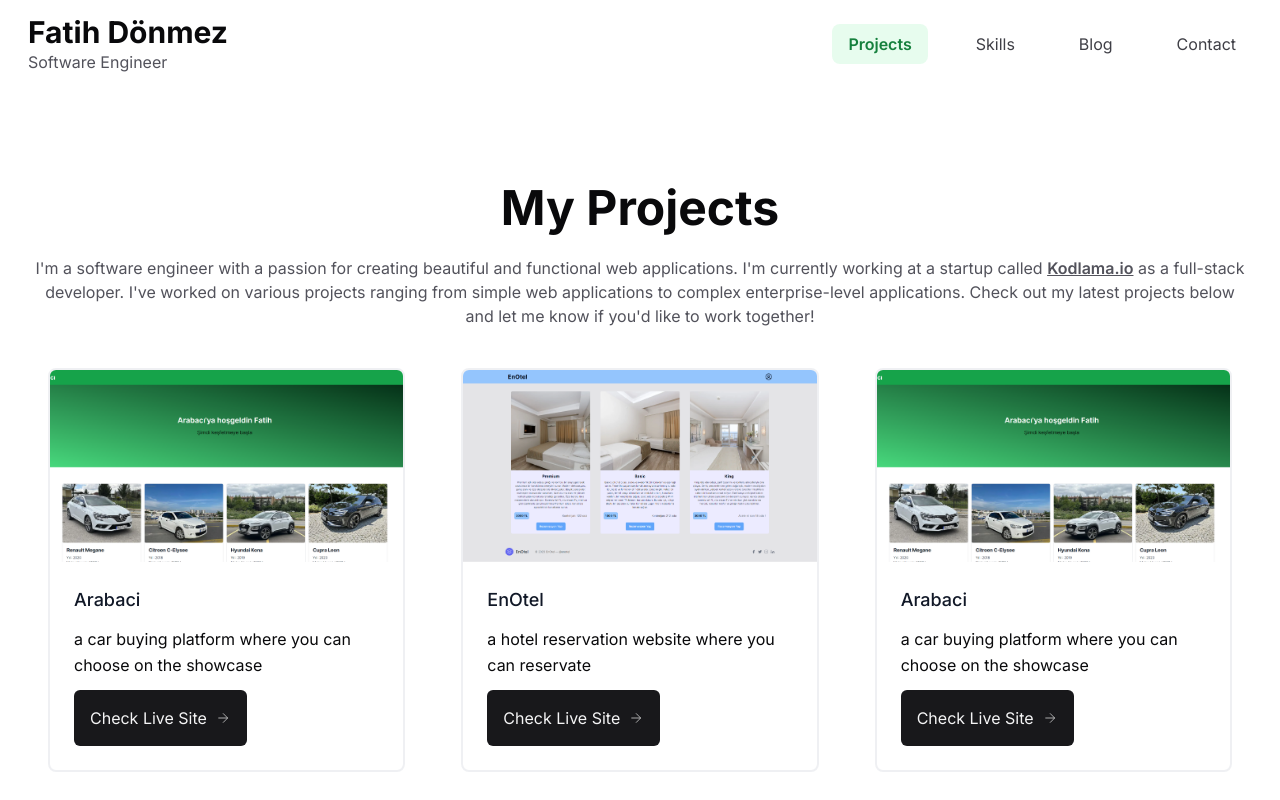
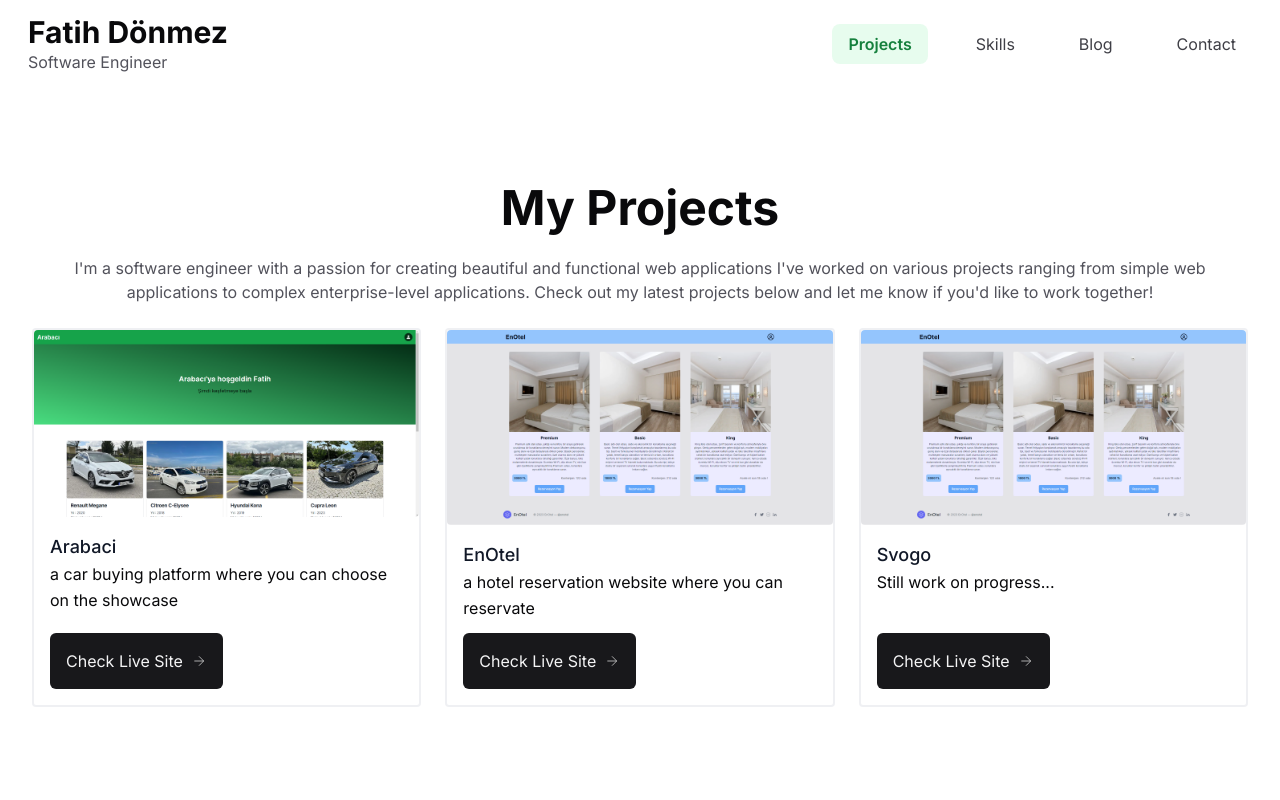
Before and after one commit to fadonmez/portfolio, a Next.js app: page /projects in a window 1280 px wide. Shown: the top 800 px of the page. Built offline with nearby package versions, Linux system fonts and the light colour scheme.

Commit message:
code optimization.

```diff
--- a/app/(root)/(home)/page.tsx
+++ b/app/(root)/(home)/page.tsx
@@ -17,26 +17,15 @@ export default function Home() {
         </h1>
         <p className='text-zinc-600 text-center mt-6 text-md md:text-lg'>
           I&apos;m a software engineer with a passion for creating beautiful and
-          functional web applications. I&apos;m currently working at a startup
-          called{' '}
-          <a
-            className='font-semibold underline'
-            href='https://tayfun.net/'
-            target='_blank'
-          >
-            Kodlama.io
-          </a>
-          , where I&apos;ve been developing web applications for a while. I have
+          functional web applications. I have
           a background in computer science and have a strong understanding of
-          object-oriented programming.{' '}
-          <span className='hidden md:block'>
-            I&apos;m a quick learner and collaborate closely with clients to
-            create efficient, scalable, and user-friendly solutions that solveé
+          object-oriented programming. I&apos;m a quick learner and collaborate closely with clients to
+            create efficient, scalable, and user-friendly solutions that solve
             real-world problems. I&apos;m excited to continue my journey as a
             software engineer and to contribute my skills to the world of web
             development. Thank you for taking the time to visit my portfolio and
             blog. Let&apos;s work together to bring your ideas to life!
-          </span>
+
         </p>
         <Link href='/contact'>
           <Button className=' font-semibold px-6 py-3 rounded-md mt-6 '>
--- a/app/(root)/blog/[id]/page.tsx
+++ b/app/(root)/blog/[id]/page.tsx
@@ -36,8 +36,8 @@ export async function generateMetadata({ params }: any): Promise<Metadata> {
 }
 
 export async function generateStaticParams() {
-  const blogIds = await getBlogs({});
-  return blogIds.blogs.map((blog: any) => {
+  const blogIds = await getBlogs();
+  return blogIds.map((blog: any) => {
     return { id: blog._id.toString() };
   });
 }
--- a/app/(root)/blog/page.tsx
+++ b/app/(root)/blog/page.tsx
@@ -1,8 +1,8 @@
 import BlogCard from '@/components/BlogCard';
 import { MotionDiv } from '@/components/MotionDiv';
-import { getData } from '@/lib/utils';
 import { Metadata } from 'next';
 import React from 'react';
+import {getBlogs} from "@/lib/actions/blog.action";
 
 export const metadata: Metadata = {
   title: 'Blog',
@@ -24,7 +24,8 @@ const container = {
 };
 
 const Blog = async () => {
-  const blogs = await getData();
+  const blogs = await getBlogs();
+
 
   return (
     <MotionDiv
@@ -33,7 +34,7 @@ const Blog = async () => {
       transition={{ duration: 0.5, delay: 0.1, ease: 'easeInOut' }}
       className='container flex flex-col justify-start py-6 lg:py-24  items-center gap-6 flex-1 w-full'
     >
-      <h2 className='text-5xl font-bold text-center '>My Blog</h2>
+      <h2 className='text-5xl font-bold text-center'>My Blog</h2>
       <p className='text-center text-md text-zinc-600'>
         Welcome to my blog, where I share my thoughts and experiences with.
       </p>
--- a/app/(root)/layout.tsx
+++ b/app/(root)/layout.tsx
@@ -1,4 +1,5 @@
 import Header from '@/components/Header';
+import React from "react";
 
 export default function HomeLayout({
   children,
--- a/app/(root)/projects/page.tsx
+++ b/app/(root)/projects/page.tsx
@@ -27,16 +27,7 @@ const Projects = () => {
       <h2 className='text-5xl font-bold text-center '>My Projects</h2>
       <p className='text-center text-md text-zinc-600'>
         I&apos;m a software engineer with a passion for creating beautiful and
-        functional web applications. I&apos;m currently working at a startup
-        called{' '}
-        <a
-          className='font-semibold underline'
-          href='XXXXXXXXXXXXXXXXXXX'
-          target='_blank'
-        >
-          Kodlama.io
-        </a>{' '}
-        as a full-stack developer. I&apos;ve worked on various projects ranging
+        functional web applications I&apos;ve worked on various projects ranging
         from simple web applications to complex enterprise-level applications.
         Check out my latest projects below and let me know if you&apos;d like to
         work together!
@@ -45,7 +36,7 @@ const Projects = () => {
         variants={container}
         initial='hidden'
         animate='visible'
-        className='grid grid-cols-1 md:grid-cols-2 lg:grid-cols-3 place-items-center  gap-6 '
+        className='grid grid-cols-1 md:grid-cols-2 lg:grid-cols-3 place-items-start  gap-6 '
       >
         {projects.map((project) => (
           <ProjectCard key={project.title} project={project} />
--- a/app/api/blogs/route.ts
+++ /dev/null
@@ -1,24 +0,0 @@
-import Blog from '@/database/blog.model';
-import { connectToDatabase } from '@/lib/mongoose';
-import { revalidatePath } from 'next/cache';
-import { NextRequest, NextResponse } from 'next/server';
-
-export async function GET(req: NextRequest) {
-  // Query parametrelerine erişim
-  const { searchParams } = new URL(req.url);
-  const token = searchParams.get('secret');
-  if (token !== process.env.API_SECRET) {
-    return NextResponse.json({ message: 'Invalid token' }, { status: 401 });
-  }
-  try {
-    connectToDatabase();
-    const blogs = await Blog.find({}).sort({ createdAt: -1 });
-    revalidatePath('/api/blogs');
-    revalidatePath('/blog');
-    revalidatePath('/admin');
-    return NextResponse.json(blogs);
-  } catch (error) {
-    console.error(error);
-    throw error;
-  }
-}
--- a/app/layout.tsx
+++ b/app/layout.tsx
@@ -2,6 +2,7 @@ import type { Metadata } from 'next';
 import { Inter } from 'next/font/google';
 import './globals.css';
 import { Toaster } from '@/components/ui/toaster';
+import {ReactNode} from "react";
 
 const inter = Inter({ subsets: ['latin'] });
 
@@ -13,7 +14,7 @@ export const metadata: Metadata = {
 export default function RootLayout({
   children,
 }: {
-  children: React.ReactNode;
+  children: ReactNode;
 }) {
   return (
     <html lang='en'>
--- a/components/shared/ProjectCard.tsx
+++ b/components/shared/ProjectCard.tsx
@@ -23,21 +23,14 @@ const item = {
 };
 const ProjectCard = ({ project }: IProps) => {
   return (
-    <MotionDiv variants={item} className='p-4 '>
-      <div className='h-full border-2 border-gray-200 border-opacity-60 rounded-lg overflow-hidden'>
-        <Image
-          className='lg:h-48 md:h-36 w-full object-cover object-center'
-          src={project.image}
-          alt='blog'
-          width={500}
-          height={500}
-        />
-        <div className='p-6'>
-          <h1 className='title-font text-lg font-medium text-gray-900 mb-3'>
+    <MotionDiv variants={item} className='h-full flex flex-col rounded border-2 border-gray-200 border-opacity-60'>
+      <Image src={project.image} alt='image' width={1000} height={1000} className='rounded w-full' />
+      <div className='p-4  flex flex-col h-full'>
+        <h1 className='title-font text-lg font-medium text-gray-900'>
           {project.title}
         </h1>
         <p className='leading-relaxed mb-3'>{project.description}</p>
-          <div className='flex items-center flex-wrap '>
+        <div className='flex items-center flex-wrap mt-auto '>
           <a
               href={project.link}
               target='_blank'
@@ -56,7 +49,6 @@ const ProjectCard = ({ project }: IProps) => {
           </a>
         </div>
       </div>
-      </div>
     </MotionDiv>
   );
 };
--- a/constants/projects.ts
+++ b/constants/projects.ts
@@ -14,15 +14,9 @@ export const projects: Projects[] = [
     link: 'https://en-otel-v2.vercel.app',
   },
   {
-    title: 'Arabaci',
-    description: 'a car buying platform where you can choose on the showcase',
-    image: '/assets/Arabacı.png',
-    link: 'https://arabaci-app.vercel.app',
-  },
-  {
-    title: 'Arabaci',
-    description: 'a car buying platform where you can choose on the showcase',
-    image: '/assets/Arabacı.png',
-    link: 'https://arabaci-app.vercel.app',
+    title: 'Svogo',
+    description: 'Still work on progress...',
+    image: '/assets/enOtel.png',
+    link: 'https://en-otel-v2.vercel.app',
   },
 ];
--- a/lib/utils.ts
+++ b/lib/utils.ts
@@ -24,14 +24,3 @@ export function formatDateDay(inputDate: string): string {
 
   return date.toLocaleDateString('en-US', options);
 }
-
-export const getData = async () => {
-  const result = await fetch(
-    `${process.env.API_URL}/api/blogs?secret=${process.env.API_SECRET}`,
-    {
-      next: { revalidate: 60 * 60 * 24 * 7 },
-    }
-  );
-  const data = await result.json();
-  return data;
-};
```
Also changed, not shown: constants/skills.ts (+7 -1 lines), lib/actions/blog.action.ts (+5 -5 lines). Lines whose indentation alone changed are shown as unchanged.
